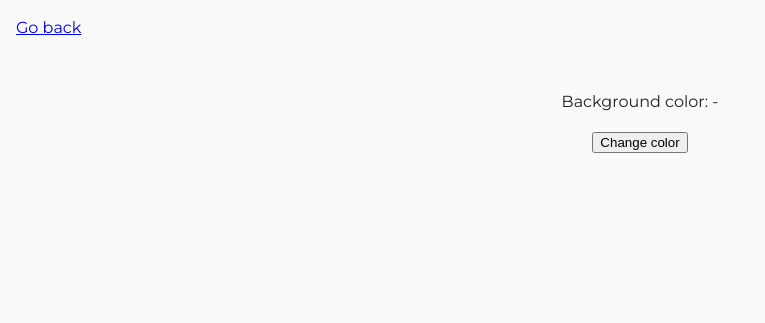
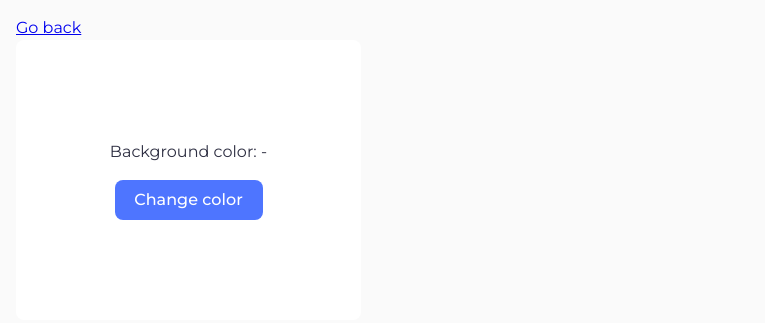
Before and after one commit to EZH1809/goit-js-hw-07, a plain HTML site: page task-5.html in a window 1280 px wide. Shown: the whole page, without its empty margins (0-765 px from the left). Drawn offline with Linux system fonts and the light colour scheme.

Commit message:
Update common.css

```diff
--- a/css/common.css
+++ b/css/common.css
@@ -4,10 +4,6 @@
 
 body {
   margin: 16px;
-  /* font-family: -apple-system, BlinkMacSystemFont, 'Segoe UI', Roboto, Oxygen,
-    Ubuntu, Cantarell, 'Open Sans', 'Helvetica Neue', sans-serif;
-  -webkit-font-smoothing: antialiased;
-  -moz-osx-font-smoothing: grayscale; */
   font-family: 'Montserrat', sans-serif;
   background-color: #fafafa;
   color: #212121;
@@ -28,6 +24,10 @@ h2 {
 }
 li {
   list-style: none;
+}
+p {
+  margin-top: 0;
+  margin-bottom: 0;
 }
 /* task-1 style */
 
@@ -137,9 +137,35 @@ input {
 
 /* task-5 style */
 .widget {
+  width: 345px;
   text-align: center;
-  margin-top: 50px;
+  padding: 100px 88px;
+  border-radius: 8px;
+  background: #fff;
+  font-size: 16px;
+  font-weight: 400;
+  line-height: 1.5;
+  letter-spacing: 0.0016em;
+  color: #2e2f42;
 }
+.widget p {
+  margin-bottom: 16px;
+}
+.widget button {
+  width: 148px;
+  font-family: 'Montserrat', sans-serif;
+  font-size: 16px;
+  font-weight: 500;
+  color: #fff;
+  padding: 8px 16px;
+  border: none;
+  border-radius: 8px;
+  background: #4e75ff;
+  line-height: 1.5;
+  letter-spacing: 0.0016em;
+  cursor: pointer;
+}
+
 /* /task-5 style */
 
 /* task-6 style */
@@ -151,6 +177,12 @@ input {
   margin-bottom: 16px;
 }
 #controls input {
+  font-family: 'Montserrat', sans-serif;
+  font-size: 16px;
+  font-weight: 400;
+  line-height: 1, 5;
+  letter-spacing: 0.0016em;
+  color: #2e2f42;
   width: 150px;
   border-radius: 8px;
   border: 1px solid #808080;
@@ -165,7 +197,6 @@ button[data-create] {
   font-weight: 500;
   color: #fff;
   padding: 8px 16px;
-  color: #fff;
   border: none;
   border-radius: 8px;
   background: #4e75ff;
@@ -183,7 +214,6 @@ button[data-destroy] {
   background: #ff4e4e;
   color: #fff;
   padding: 8px 16px;
-  color: #fff;
   border: none;
   border-radius: 8px;
   cursor: pointer;
```
